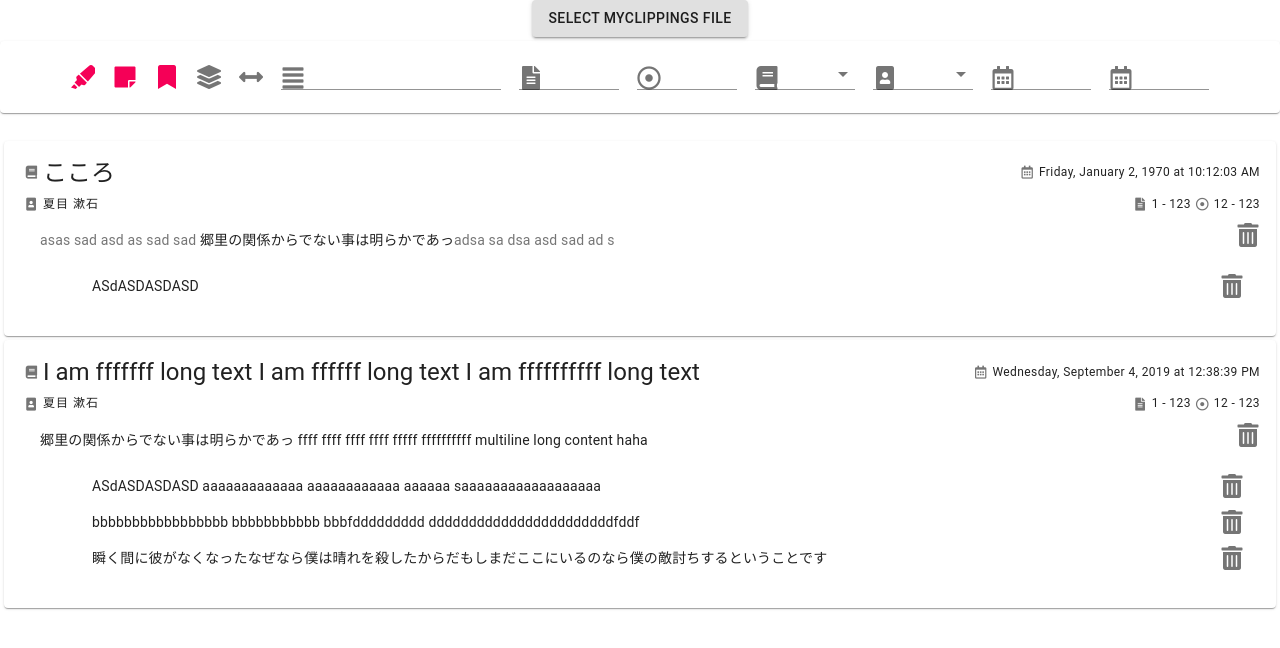
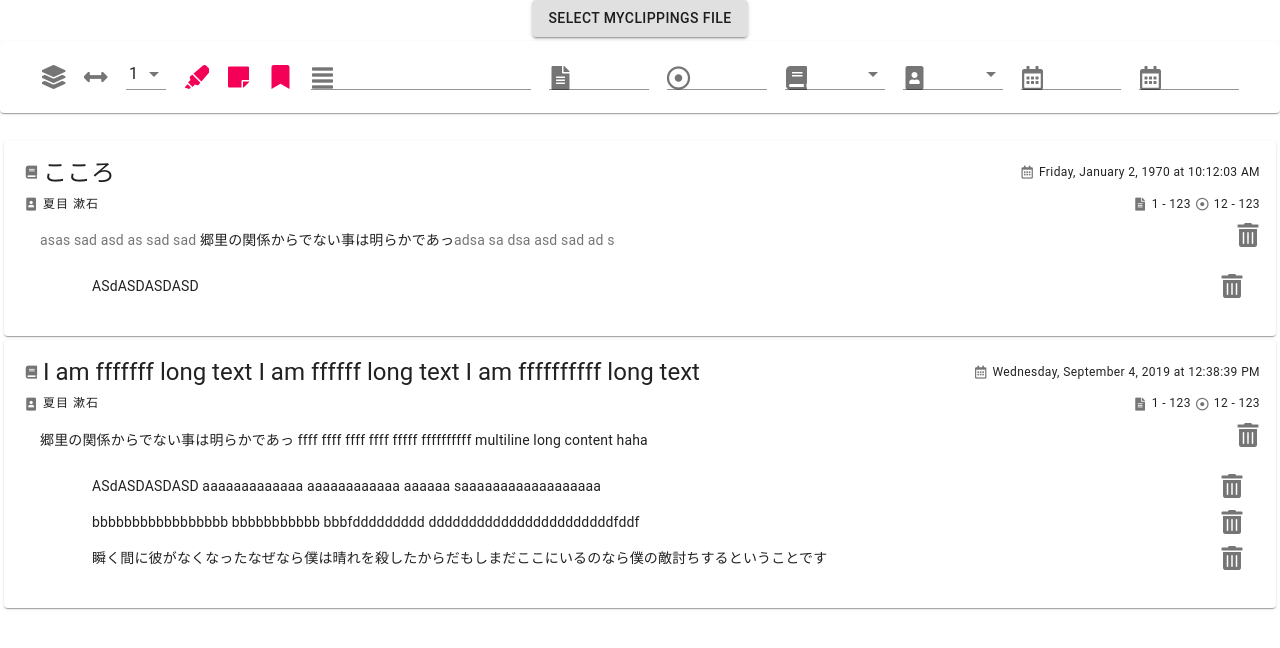
Before and after one commit to quirell/MyClippingsManager, a React (Create React App) app: page / in a window 1280 px wide. Shown: the top 648 px of the page. Built offline with nearby package versions, Linux system fonts and the light colour scheme.

Commit message:
Split settings into display filters and display options Format code Update packages

```diff
--- a/src/App.tsx
+++ b/src/App.tsx
@@ -4,16 +4,18 @@ import Display from "./Display";
 import {Book, Clipping, Type} from "./clippings/Clipping";
 import {parseClippingsFile} from "./clippings/ClippingsFIleParser";
 import {joinNoteWithHighlightByLocation} from "./clippings/HighlightNoteMatcher";
-import Filter from "./Filter";
 import {Button} from "@material-ui/core";
 import {defaultFilters, filterClippings, Filters} from "./filters/filterClippings";
 import {getBookContent1, HighlightLocationMatcher} from "./mobi/HighlightLocationMatcher";
+import {defaultDisplayOptions, DisplayOptions} from "./DisplayOptions";
+import Header from "./Header";
 
 const App: React.FC = () => {
     const openFilePickerRef: any = React.useRef();
     const clippingsRef = React.useRef<Clipping[]>([]);
     const [clippings, setClippings] = React.useState<Clipping[]>([]);
     const [filters, setFilters] = React.useState<Filters>(defaultFilters);
+    const [displayOptions, setDisplayOptions] = React.useState<DisplayOptions>(defaultDisplayOptions);
     const [authors, setAuthors] = React.useState<string[]>([]);
     const [books, setBooks] = React.useState<Book[]>([]);
 
@@ -38,16 +40,16 @@ const App: React.FC = () => {
         clippings.forEach(c => c.title && titles.add(c.title));
         const books: Book[] = Array.from(titles).map(title => ({title: title}));
         const kitchen = await getBookContent1();
-        const kitchenBook = books.find(b => b.title === "The Way of Kings")!;
-        // const kitchenBook = books.find(b => b.title === "キッチン")!;
+        // const kitchenBook = books.find(b => b.title === "The Way of Kings")!;
+        const kitchenBook = books.find(b => b.title === "キッチン")!;
         // const kitchenBook = books.find(b => b.title === "Trinitasシリーズ ドリーム・ライフ～夢の異世界生活～")!;
-        kitchenBook.locations = 18213;
-        // kitchenBook.locations = 2190;
+        // kitchenBook.locations = 18213;
+        kitchenBook.locations = 2190;
         // kitchenBook.locations = 3451;
         kitchenBook.bytes = kitchen;
         const locationMatcher = new HighlightLocationMatcher(kitchenBook);
-        locationMatcher.setSurroundings(clippings.filter(c => c.title === "The Way of Kings" && c.type === Type.highlight));
-        // setHighlightsSurroundings(clippings.filter(c => c.title == "キッチン" && c.type == Type.highlight), kitchenBook);
+        // locationMatcher.setSurroundings(clippings.filter(c => c.title === "The Way of Kings" && c.type === Type.highlight));
+        locationMatcher.setSurroundings(clippings.filter(c => c.title == "キッチン" && c.type == Type.highlight));
         // setHighlightsSurroundings(clippings.filter(c => c.title == "Trinitasシリーズ ドリーム・ライフ～夢の異世界生活～" && c.type == Type.highlight), kitchenBook);
         console.timeEnd("books");
         console.log("parsing end" + new Date().toISOString());
@@ -57,9 +59,9 @@ const App: React.FC = () => {
         console.log("rendering   end" + new Date().toISOString());
     };
 
-    const setAndFilter = (filters:Filters) => {
+    const setAndFilter = (filters: Filters) => {
         setFilters(filters);
-        setClippings(filterClippings(clippingsRef.current,filters));
+        setClippings(filterClippings(clippingsRef.current, filters));
     };
     return (
         <div className="App">
@@ -68,10 +70,10 @@ const App: React.FC = () => {
                 Select MyClippings File
             </Button>
             <br/>
-            <Filter filters={filters} setFilters={setAndFilter} authors={authors} books={books}/>
+            <Header filters={filters} setFilters={setAndFilter} authors={authors} books={books}
+                    displayOptions={displayOptions} setDisplayOptions={setDisplayOptions}/>
             <br/>
-            <Display clippings={clippings} showNotes={filters.joinedNoteHighlight}
-                     showSurroundingContent={filters.showSurrounding}/>
+            <Display clippings={clippings} displayOptions={displayOptions}/>
         </div>
     );
 }
--- a/src/Display.tsx
+++ b/src/Display.tsx
@@ -3,11 +3,11 @@ import "react-table/react-table.css";
 import Highlight from "./Highlight";
 import {Clipping} from "./clippings/Clipping";
 import {AutoSizer, CellMeasurer, CellMeasurerCache, List, ListRowRenderer, WindowScroller} from "react-virtualized";
+import {DisplayOptions} from "./DisplayOptions";
 
 interface Props {
     clippings: Clipping[];
-    showNotes: boolean;
-    showSurroundingContent: boolean;
+    displayOptions: DisplayOptions;
 }
 
 const test: Clipping = {
@@ -19,7 +19,8 @@ const test: Clipping = {
     location: {start: 12, end: 123},
     page: {start: 1, end: 123},
     notes: [{content: "ASdASDASDASD", date: new Date()} as any],
-    surrounding: {before: "asas sad asd as sad sad ", after: "adsa sa dsa asd sad ad s "}
+    // @ts-ignore
+    surrounding: [null, {before: "asas sad asd as sad sad ", after: "adsa sa dsa asd sad ad s "}]
 };
 const longTest: Clipping = {
     "title": "I am fffffff long text I am ffffff long text I am ffffffffff long text",
@@ -42,12 +43,17 @@ const longTest: Clipping = {
 
 
 export default function Display(props: Props) {
-    const listRef:any = React.useRef(null);
+    const listRef: any = React.useRef(null);
     const scrollerRef = React.useRef(null);
     const cellMeasurerCache = React.useRef(new CellMeasurerCache({defaultHeight: 144.667, fixedWidth: true}));
-    if (listRef.current != null && props.clippings.length !== listRef.current.props.rowCount) {
+    const [forceRerender, setForceRerender] = React.useState(true);
+    React.useEffect(() => {
         cellMeasurerCache.current.clearAll();
-    }
+        // This is only used to force rerender on specific properties change, because otherwise
+        // clippings would be rendered in insufficient or abundant space
+        setForceRerender(!forceRerender);
+    }, [props.clippings.length, props.displayOptions]);
+
     const renderRow: ListRowRenderer = ({index, key, parent, style}) => {
         const c = props.clippings[index];
         return (
@@ -59,8 +65,7 @@ export default function Display(props: Props) {
                 parent={parent}
             >
                 <div style={style} key={key}>
-                    <Highlight clipping={c} showNotes={props.showNotes}
-                               showSurroundingContent={props.showSurroundingContent}/>
+                    <Highlight clipping={c} displayOptions={props.displayOptions}/>
                 </div>
             </CellMeasurer>
         )
@@ -90,6 +95,14 @@ export default function Display(props: Props) {
             )}
         </WindowScroller>
     }
-    return <div><Highlight clipping={test} showNotes showSurroundingContent/><Highlight clipping={longTest} showNotes/>
+    return <div>
+        <Highlight clipping={test} displayOptions={{
+            showNotesWithHighlightsTogether: true,
+            surrounding: {show: true, sentencesNumber: 1}
+        }}/>
+        <Highlight clipping={longTest} displayOptions={{
+            showNotesWithHighlightsTogether: true,
+            surrounding: {show: false, sentencesNumber: 1}
+        }}/>
     </div>;
 }
--- /dev/null
+++ b/src/DisplayOptions.ts
@@ -0,0 +1,15 @@
+export interface DisplayOptions {
+    surrounding: {
+        show: boolean,
+        sentencesNumber: number
+    }
+    showNotesWithHighlightsTogether: boolean;
+}
+
+export const defaultDisplayOptions: DisplayOptions = {
+    surrounding: {
+        show: false,
+        sentencesNumber: 1
+    },
+    showNotesWithHighlightsTogether: false
+};
--- /dev/null
+++ b/src/DisplayOptionsView.tsx
@@ -0,0 +1,71 @@
+import {
+    Checkbox,
+    createStyles,
+    FormControl,
+    Icon,
+    InputLabel,
+    MenuItem,
+    Select,
+    withStyles,
+    WithStyles
+} from "@material-ui/core";
+import React from "react";
+import Tooltip from "@material-ui/core/Tooltip";
+import _ from "lodash";
+import {DisplayOptions} from "./DisplayOptions";
+
+const styles = createStyles({
+    select: {
+        margin: "-22px 9px 0 9px",
+    },
+});
+
+interface Props extends WithStyles<typeof styles> {
+    displayOptions: DisplayOptions
+    setDisplayOptions: (displayOptions: DisplayOptions) => void
+}
+
+function DisplayOptionsView(props: Props) {
+    const {classes, displayOptions, setDisplayOptions} = props;
+    const handleChange = (name: string) => (event: React.ChangeEvent<any>) => {
+        const value = event.target.type === "checkbox" ? event.target.checked : event.target.value;
+        setDisplayOptions(_.set({...displayOptions}, name, value));
+    };
+    return (
+        <>
+            <Tooltip title={displayOptions.showNotesWithHighlightsTogether ?
+                "Show Highlights and Notes having the same location displayed together" :
+                "Show Highlights and Notes having the same location displayed separately"}>
+                <Checkbox
+                    checked={displayOptions.showNotesWithHighlightsTogether}
+                    onChange={handleChange("showNotesWithHighlightsTogether")}
+                    icon={<Icon className={"fas fa-layer-group"}/>}
+                    checkedIcon={<Icon className={"fas fa-layer-group"}/>}
+                />
+            </Tooltip>
+            <Tooltip
+                title={displayOptions.surrounding.show ? "Books' content surrounding Highlights visible" : "Books' content surrounding Highlights hidden"}>
+                <Checkbox
+                    checked={displayOptions.surrounding.show}
+                    onChange={handleChange("surrounding.show")}
+                    icon={<Icon className={"fas fa-arrows-alt-h"}/>}
+                    checkedIcon={<Icon className={"fas fa-arrows-alt-h"}/>}
+                />
+            </Tooltip>
+            <FormControl className={classes.select}>
+                <InputLabel><Icon className={'fas fa-sort-numeric-up-alt'}/></InputLabel>
+                <Tooltip title={"Number of surrounding sentences to show"}>
+                    <Select
+                        defaultValue={1}
+                        value={displayOptions.surrounding.sentencesNumber}
+                        onChange={handleChange("surrounding.sentencesNumber")}>
+                        {_.range(1, 6).map(sentences => <MenuItem key={sentences}
+                                                                  value={sentences}>{sentences}</MenuItem>)}
+                    </Select>
+                </Tooltip>
+            </FormControl>
+        </>
+    )
+}
+
+export default withStyles(styles)(DisplayOptionsView);
--- a/src/Filter.tsx
+++ b/src/Filter.tsx
@@ -1,5 +1,4 @@
 import {
-    Card,
     Checkbox,
     createStyles,
     FormControl,
@@ -13,21 +12,12 @@ import {
 } from "@material-ui/core";
 import React from "react";
 import DateFnsUtils from "@date-io/date-fns";
-import {DatePicker, MaterialUiPickersDate, MuiPickersUtilsProvider} from "@material-ui/pickers";
+import {DatePicker, MuiPickersUtilsProvider} from "@material-ui/pickers";
 import {Filters} from "./filters/filterClippings";
 import {Book} from "./clippings/Clipping";
 import Tooltip from "@material-ui/core/Tooltip";
 
 const styles = createStyles({
-    card: {
-        display: "flex",
-        alignItems: "center",
-        justifyContent: "center",
-        flexWrap: "wrap",
-        paddingTop: 15,
-        paddingBottom: 15,
-        margin: "4px 0 4px 0"
-    },
     textField: {
         margin: "-22px 9px 0 9px",
     },
@@ -50,7 +40,7 @@ interface Props extends WithStyles<typeof styles> {
     books: Book[],
     authors: string[],
     filters: Filters
-    setFilters: (filters:Filters) => void
+    setFilters: (filters: Filters) => void
 }
 
 function Filter(props: Props) {
@@ -59,11 +49,11 @@ function Filter(props: Props) {
         const value = event.target.type === "checkbox" ? event.target.checked : event.target.value;
         setFilters({...filters, [name]: value});
     };
-    const handleDateChange = (name: string) => (date: MaterialUiPickersDate) => {
+    const handleDateChange = (name: string) => (date: any) => {
         setFilters({...filters, [name]: date});
     };
     return (
-        <Card className={classes.card}>
+        <>
             <Tooltip title={filters.highlight ? "Highlights visible" : "Highlights hidden"}>
                 <Checkbox
                     checked={filters.highlight}
@@ -86,24 +76,6 @@ function Filter(props: Props) {
                     onChange={handleChange("bookmark")}
                     icon={<Icon className={"fas fa-bookmark"}/>}
                     checkedIcon={<Icon className={"fas fa-bookmark"}/>}
-            />
-            </Tooltip>
-            <Tooltip title={filters.joinedNoteHighlight ?
-                "Highlights and Notes having the same location displayed together" :
-                "Show Highlights and Notes having the same location displayed separately"}>
-            <Checkbox
-                checked={filters.joinedNoteHighlight}
-                onChange={handleChange("joinedNoteHighlight")}
-                icon={<Icon className={"fas fa-layer-group"}/>}
-                checkedIcon={<Icon className={"fas fa-layer-group"}/>}
-            />
-            </Tooltip>
-            <Tooltip title={filters.showSurrounding ? "Books' content surrounding Highlights visible" : "Books' content surrounding Highlights hidden"}>
-            <Checkbox
-                checked={filters.showSurrounding}
-                onChange={handleChange("showSurrounding")}
-                icon={<Icon className={"fas fa-arrows-alt-h"}/>}
-                checkedIcon={<Icon className={"fas fa-arrows-alt-h"}/>}
                 />
             </Tooltip>
             <Tooltip title={"Show only Clippings containing the given text"}>
@@ -152,7 +124,8 @@ function Filter(props: Props) {
                         <DatePicker className={classes.datePicker}
                                     format={"d MMM yyyy"}
                                     label={<React.Fragment> <Icon className={'far fa-calendar-alt'}/></React.Fragment>}
-                                    value={filters.dateFrom} onChange={handleDateChange("dateFrom")} inputVariant={"standard"}
+                                    value={filters.dateFrom} onChange={handleDateChange("dateFrom")}
+                                    inputVariant={"standard"}
                                     clearable/>
                     </div>
                 </Tooltip>
@@ -161,12 +134,13 @@ function Filter(props: Props) {
                         <DatePicker className={classes.datePicker}
                                     format={"d MMM yyyy"}
                                     label={<React.Fragment><Icon className={'far fa-calendar-alt'}/></React.Fragment>}
-                                    value={filters.dateTo} onChange={handleDateChange("dateTo")} inputVariant={"standard"}
+                                    value={filters.dateTo} onChange={handleDateChange("dateTo")}
+                                    inputVariant={"standard"}
                                     clearable/>
                     </div>
                 </Tooltip>
             </MuiPickersUtilsProvider>
-        </Card>
+        </>
     )
 }
 
--- /dev/null
+++ b/src/Header.tsx
@@ -0,0 +1,42 @@
+import {Card, createStyles, withStyles, WithStyles} from "@material-ui/core";
+import {Book} from "./clippings/Clipping";
+import {Filters} from "./filters/filterClippings";
+import React from "react";
+import {DisplayOptions} from "./DisplayOptions";
+import DisplayOptionsView from "./DisplayOptionsView";
+import Filter from "./Filter";
+import Divider from "@material-ui/core/Divider";
+
+const styles = createStyles({
+    card: {
+        display: "flex",
+        alignItems: "center",
+        justifyContent: "center",
+        flexWrap: "wrap",
+        paddingTop: 15,
+        paddingBottom: 15,
+        margin: "4px 0 4px 0"
+    }
+});
+
+interface Props extends WithStyles<typeof styles> {
+    displayOptions: DisplayOptions
+    setDisplayOptions: (displayOptions: DisplayOptions) => void
+    books: Book[],
+    authors: string[],
+    filters: Filters
+    setFilters: (filters: Filters) => void
+}
+
+function Header(props: Props) {
+
+
+    return (
+        <Card className={props.classes.card}>
+            <DisplayOptionsView displayOptions={props.displayOptions} setDisplayOptions={props.setDisplayOptions}/>
+            <Divider orientation={"vertical"}/>
+            <Filter books={props.books} authors={props.authors} filters={props.filters} setFilters={props.setFilters}/>
+        </Card>)
+}
+
+export default withStyles(styles)(Header);
--- a/src/clippings/Clipping.ts
+++ b/src/clippings/Clipping.ts
@@ -23,7 +23,7 @@ export interface Clipping extends Metadata {
     author?: string,
     content: string,
     notes?: Clipping[],
-    surrounding?: SurroundingContent
+    surrounding?: SurroundingContent[]
 }
 
 export interface Book {
--- a/src/filters/filterClippings.ts
+++ b/src/filters/filterClippings.ts
@@ -5,8 +5,7 @@ export interface Filters {
     note: boolean
     bookmark: boolean
     highlight: boolean
-    joinedNoteHighlight: boolean,
-    showSurrounding: boolean,
+    // joinedNoteHighlight: boolean,
     dateFrom: Date | null
     dateTo: Date | null
     content: string
@@ -16,30 +15,29 @@ export interface Filters {
     book: Book[]
 }
 
-class Filter{
+class Filter {
     constructor(public active: (filters: Filters) => boolean, public execute: (clipping: Clipping, filters: Filters) => boolean) {
     }
 }
 
 const filterList = [
-    new Filter(f => !(f.note && f.highlight && f.bookmark),(c,f) =>
+    new Filter(f => !(f.note && f.highlight && f.bookmark), (c, f) =>
         f.highlight && c.type === Type.highlight ||
         f.note && c.type === Type.note ||
         f.bookmark && c.type === Type.bookmark),
-    new Filter(f => f.joinedNoteHighlight,c => c.notes !== undefined && c.notes.length > 0),
-    new Filter(f => f.showSurrounding, _ => true),
-    new Filter(f => f.dateFrom != null,(c,f) => isAfter(c.date,f.dateFrom!)),
-    new Filter(f => f.dateTo != null,(c,f) => isBefore(c.date,f.dateTo!)),
-    new Filter(f => f.page !== "",(c,f) =>
+    // new Filter(f => f.joinedNoteHighlight,c => c.notes !== undefined && c.notes.length > 0),
+    new Filter(f => f.dateFrom != null, (c, f) => isAfter(c.date, f.dateFrom!)),
+    new Filter(f => f.dateTo != null, (c, f) => isBefore(c.date, f.dateTo!)),
+    new Filter(f => f.page !== "", (c, f) =>
         c.page !== undefined && c.page.start <= f.page && f.page <= c.page.end),
-    new Filter(f => f.location !== "",(c,f) =>
+    new Filter(f => f.location !== "", (c, f) =>
         c.location !== undefined && c.location.start <= f.location && f.location <= c.location.end),
-    new Filter(f => f.author.length > 0,(c,f) => f.author.includes(c.author!)),
+    new Filter(f => f.author.length > 0, (c, f) => f.author.includes(c.author!)),
     new Filter(f => f.book.length > 0, (c, f) => f.book.find(b => b.title === c.title) as any as boolean),
-    new Filter(f => f.content !== "",(c,f) => c.content.includes(f.content))
+    new Filter(f => f.content !== "", (c, f) => c.content.includes(f.content))
 ];
 
-export const defaultFilters:Filters = {
+export const defaultFilters: Filters = {
     dateTo: null,
     dateFrom: null,
     author: [],
@@ -48,8 +46,7 @@ export const defaultFilters:Filters = {
     highlight: true,
     note: true,
     bookmark: true,
-    joinedNoteHighlight: false,
-    showSurrounding: false,
+    // joinedNoteHighlight: false,
     page: "",
     location: ""
 };
@@ -57,7 +54,7 @@ export const defaultFilters:Filters = {
 export function filterClippings(clippings: Clipping[], filters: Filters): Clipping[] {
     console.time("filter");
     const activeFilters = filterList.filter(f => f.active(filters));
-    const filtered = activeFilters.reduce((filtered, {execute}) => filtered.filter(c => execute(c,filters)),clippings);
+    const filtered = activeFilters.reduce((filtered, {execute}) => filtered.filter(c => execute(c, filters)), clippings);
     console.timeEnd("filter");
     return filtered;
 }
```
Also changed, not shown: package.json (+10 -10 lines), src/Highlight.tsx (+13 -9 lines), src/mobi/HighlightLocationMatcher.ts (+24 -22 lines), 1 other file (tests, documents, lock files or other folders). Lines whose indentation alone changed are shown as unchanged.
